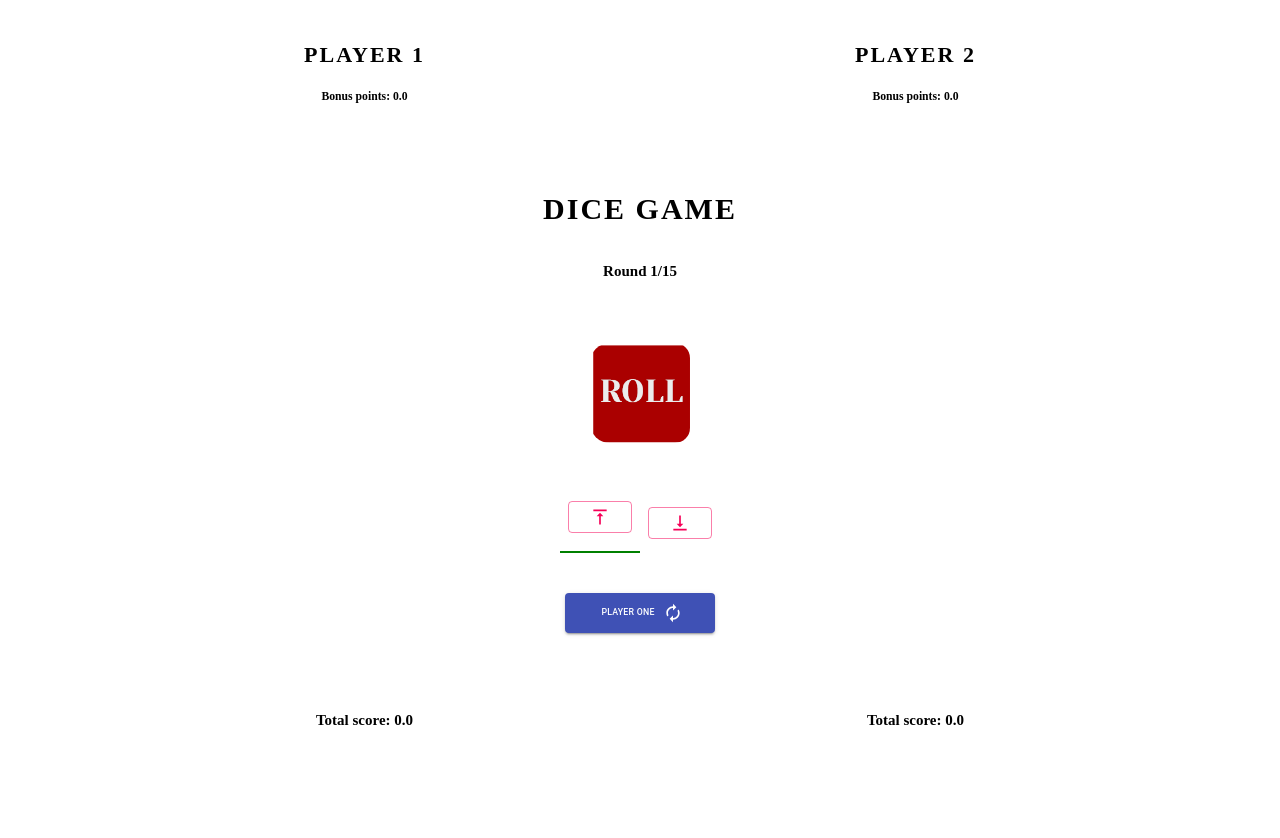
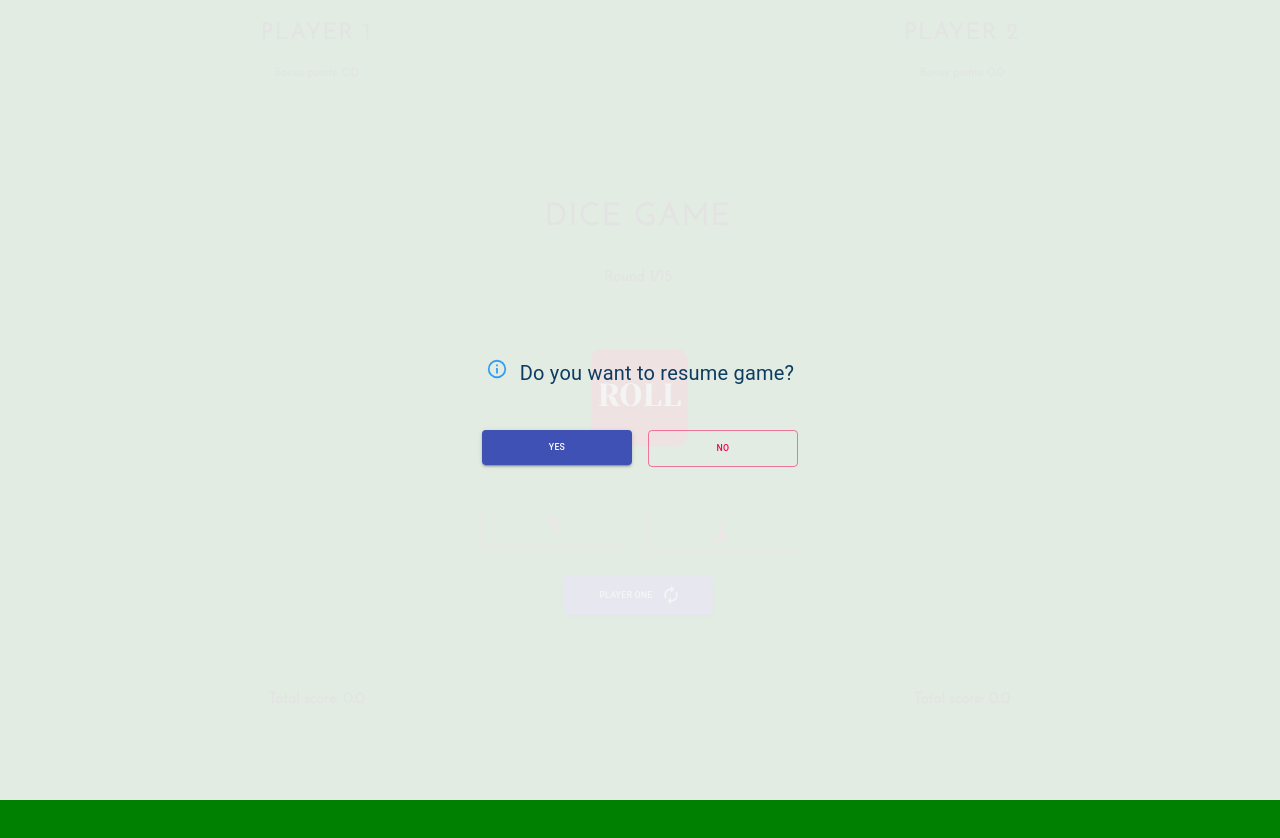
Before and after one commit to KrzysztofRajmund/dice-game-live, a React (Create React App) app in the folder dice-game/: page / in a window 1280 px wide. After the commit the page ends 800 px from the top, so only its background shows below. Built offline with nearby package versions, Linux system fonts and the light colour scheme.

Commit message:
added message component

```diff
--- a/dice-game/package.json
+++ b/dice-game/package.json
@@ -5,6 +5,7 @@
   "dependencies": {
     "@material-ui/core": "^4.12.1",
     "@material-ui/icons": "^4.11.2",
+    "@material-ui/lab": "^4.0.0-alpha.60",
     "@testing-library/jest-dom": "^5.14.1",
     "@testing-library/react": "^11.2.7",
     "@testing-library/user-event": "^12.8.3",
--- a/dice-game/src/components/Player.tsx
+++ b/dice-game/src/components/Player.tsx
@@ -10,7 +10,7 @@ const Player: React.FC<Props> = ({ id, bonuspoints, points }) => {
 
     const bonus = bonuspoints.reduce(((total: number, num: number) => (total + num)), 0);
     const totalScore = points.reduce(((total: number, num: number) => total + num), 0) + bonus;
-    console.log(typeof bonus, typeof totalScore)
+
     return (
         <section className='playerWrapper'>
             <article>
--- a/dice-game/src/components/RollDice.tsx
+++ b/dice-game/src/components/RollDice.tsx
@@ -6,6 +6,7 @@ import { getDice } from '../actions/fetchActions';
 //components
 import ButtonContained from './utils/ButtonContained';
 import ButtonOutlined from './utils/ButtonOutlined';
+import Message from './utils/Message';
 import Player from './Player';
 //assets
 import Dice from '../assets/dice.png'
@@ -102,15 +103,36 @@ const RollDice: React.FC = () => {
         }
     }, [togglePlayer]);
 
+
+    const playersLocalStorage = () => {
+        localStorage.setItem('playerOne', JSON.stringify(playerOne));
+        localStorage.setItem('playerTwo', JSON.stringify(playerTwo));
+    }
+
+    window.addEventListener('beforeunload', playersLocalStorage);
+
+    useEffect(() => {
+        const storagePlayerOne = localStorage.getItem('playerOne');
+        const storagePlayerTwo = localStorage.getItem('playerTwo');
+        if (storagePlayerOne) {
+            setPlayerOne(JSON.parse(storagePlayerOne));
+        }
+
+        if (storagePlayerTwo) {
+            setPlayerTwo(JSON.parse(storagePlayerTwo));
+        }
+    }, [])
+
     return (
         <>
+            <Message message='Do you want to resume game?' />
             <Player id={playerOne.id} bonuspoints={playerOne.bonuspoints} points={playerOne.points} />
             <section className='rollDice'>
                 <h1>Dice Game</h1>
                 <h2>{`Round ${playerTwo.points.length === 15 ? 15 : playerTwo.points.length + 1}/15`}</h2>
                 <div className='diceWrapper'>
-                    {!loadGame ? (<img src={Dice} alt='dice-img' />) :
-                        (productsState.dice ? <img src={`http://roll.diceapi.com/images/poorly-drawn/d6/${productsState.dice.value}.png`} alt={`dice-img-${productsState.dice.value}`} /> : <h1>Loading...</h1>)}
+                    {!loadGame && !localStorage.getItem('playerOne') ? (<img src={Dice} alt='dice-img' />) :
+                        (productsState.dice ? <img src={`http://roll.diceapi.com/images/poorly-drawn/d6/${productsState.dice.value}.png`} alt={`dice-img-${productsState.dice.value}`} /> : '')}
                 </div>
                 <div className='nextDiceButtons'>
                     <div className={activeClass ? 'active' : ''} onClick={() => setActiveClass(!activeClass)}>
--- a/dice-game/src/components/utils/ButtonContained.tsx
+++ b/dice-game/src/components/utils/ButtonContained.tsx
@@ -8,7 +8,7 @@ const useStyles = makeStyles((theme: Theme) =>
     createStyles({
         root: {
             '& > *': {
-                margin: theme.spacing(5),
+                margin: theme.spacing(1),
                 width: '15rem',
                 textAlign: 'center',
                 padding: '1rem'
--- a/dice-game/src/components/utils/ButtonOutlined.tsx
+++ b/dice-game/src/components/utils/ButtonOutlined.tsx
@@ -9,6 +9,9 @@ const useStyles = makeStyles((theme: Theme) =>
         root: {
             '& > *': {
                 margin: theme.spacing(1),
+                width: '15rem',
+                textAlign: 'center',
+                padding: '1rem'
             },
             '& .MuiButton-endIcon': {
                 margin: '0',
@@ -18,16 +21,17 @@ const useStyles = makeStyles((theme: Theme) =>
 );
 
 interface Props {
-    icon: React.ReactElement,
-    buttonColor: any
+    icon?: React.ReactElement,
+    buttonColor: any,
+    title?: string
 }
 
-const ButtonContained: React.FC<Props> = ({ icon, buttonColor }) => {
+const ButtonContained: React.FC<Props> = ({ icon, buttonColor, title }) => {
     const classes = useStyles();
     return (
         <section>
             <div className={classes.root}>
-                <Button variant='outlined' color={buttonColor} endIcon={icon} />
+                <Button variant='outlined' color={buttonColor} endIcon={icon}>{title}</Button>
             </div>
         </section>
     );
--- /dev/null
+++ b/dice-game/src/components/utils/Message.tsx
@@ -0,0 +1,54 @@
+import React from 'react';
+import { makeStyles, Theme, createStyles } from '@material-ui/core/styles';
+import { Alert } from '@material-ui/lab';
+import ButtonContained from './ButtonContained';
+import ButtonOutlined from './ButtonOutlined';
+
+const useStyles = makeStyles((theme: Theme) =>
+    createStyles({
+        root: {
+            transition: 'all 1s ease-in-out',
+            display: 'flex',
+            justifyContent: 'center',
+            flexDirection: 'column',
+            alignItem: 'center',
+            textAlign: 'center',
+            width: '100vw',
+            height: '100vh',
+            position: 'absolute',
+            zIndex: 100,
+            top: 0,
+            left: 0,
+            backgroundColor: '#f5f5f5ec',
+            '& .MuiAlert-root': {
+                margin: '2rem auto',
+                fontSize: '2rem',
+                backgroundColor: 'transparent',
+            },
+        },
+        buttons: {
+            margin: '0px auto',
+            display: 'inline-flex',
+
+        }
+    }),
+);
+
+interface Props {
+    message: string
+}
+
+const Message: React.FC<Props> = ({ message }) => {
+    const classes = useStyles();
+    return (
+        <div className={classes.root}>
+            <Alert severity="info">{message}</Alert>
+            <div className={classes.buttons}>
+                <ButtonContained buttonColor='primary' title='YES' />
+                <ButtonOutlined buttonColor='secondary' title='NO' />
+            </div>
+        </div>
+    );
+};
+
+export default Message;
--- a/dice-game/src/styles/base/_base.scss
+++ b/dice-game/src/styles/base/_base.scss
@@ -4,6 +4,9 @@
 
 html {
   font-size: 62.5%; //1rem = 10px, 1.6rem = 16px;
+  font-family: $familyFontsPrimary;
+  color:$primaryColor;
+  background-color: $backgroundPrimaryColor;
 }
 
 html,
--- a/dice-game/src/styles/layout/_wrapper.scss
+++ b/dice-game/src/styles/layout/_wrapper.scss
@@ -4,6 +4,8 @@
     justify-content: center;
     align-items: center;
     text-align: center;
+    width: 100vw;
+    height: 100vh;
     > section{
         margin: 2rem 5rem;
     }
--- a/dice-game/src/styles/modules/_rollDice.scss
+++ b/dice-game/src/styles/modules/_rollDice.scss
@@ -47,7 +47,7 @@
 
 @keyframes shakeDice {
   0%{
-    transform: ttranslate(0,0);
+    transform: translate(0,0);
   }
 
    25%{
--- a/dice-game/src/styles/utils/_variables.scss
+++ b/dice-game/src/styles/utils/_variables.scss
@@ -0,0 +1,11 @@
+@import url('https://fonts.googleapis.com/css2?family=Josefin+Sans:wght@300&family=Poppins:wght@200&display=swap');
+
+
+//familyfonts
+$familyFontsPrimary: 'Josefin Sans', sans-serif;
+$familyFontsSecondary: 'Poppins', sans-serif;
+
+//color
+$primaryColor: #0f0f0f;
+$additionalColor: #f5f5f5ec;
+$backgroundPrimaryColor: rgb(0, 128, 0);
```
Also changed, not shown: 1 other file (tests, documents, lock files or other folders).
